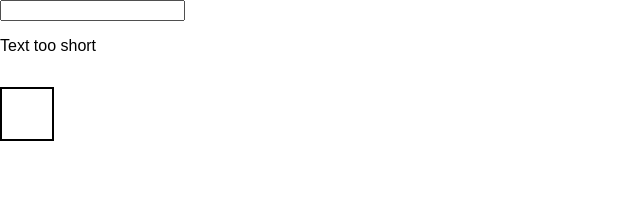
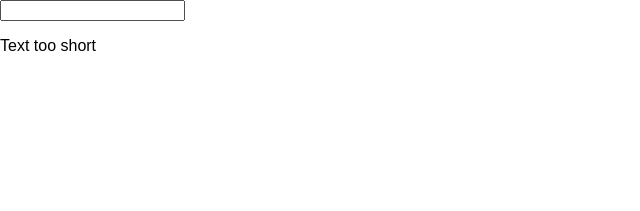
Before and after one commit to Chandan-Saini/react-app-old-script-1.1.5-prctc, a React (Create React App) app: page / in a window 1280 px wide. Shown: the top 211 px of the page, without its empty margins (0-640 px from the left). Built offline with nearby package versions, Linux system fonts and the light colour scheme.

Commit message:
char added

```diff
--- a/src/App.js
+++ b/src/App.js
@@ -13,15 +13,22 @@ class App extends Component {
      strng:event.target.value
    })
  }
+
+ charHandler=()=>{
+
+
+ }
   render() {
-
+    const chList = this.state.strng.split('').map((ch,index) => {
+      return <CharComp chr={ch} key={index}/>
+    })
 
     return (
       <div>
         <input type="text"  onChange={this.strngChangeHandler} value={this.state.strng} />
         <p>{this.state.strng}</p>
         <ValidationComponent strlen={this.state.strng.length} />
-        <CharComp str={this.state.strng} />
+        {chList}
       </div>
     );
   }
--- a/src/CharComp/CharComp.js
+++ b/src/CharComp/CharComp.js
@@ -10,7 +10,7 @@ const charComp=(props)=>{
        padding:"5px"
    }
 
-    return <p style={style}>{props.str} </p>
+    return <p style={style}>{props.chr} </p>
 }
 
 export default charComp
```
